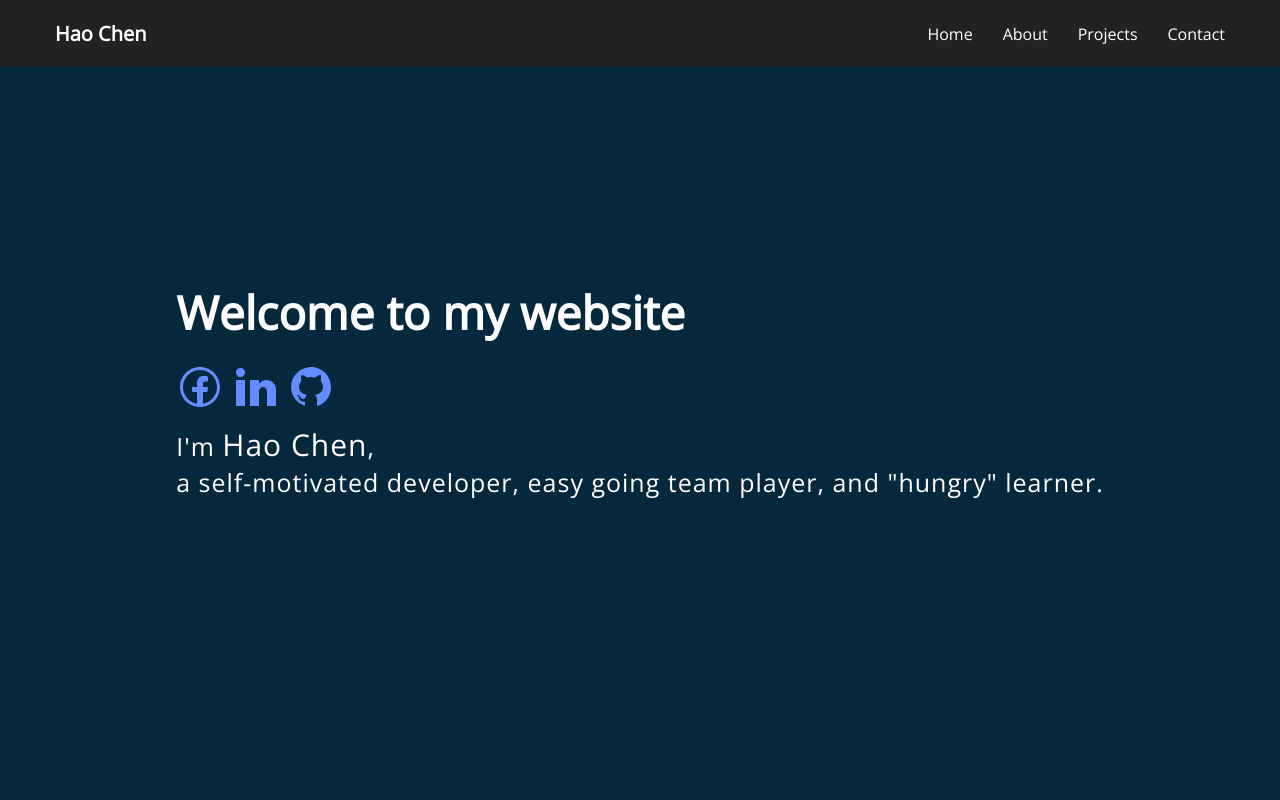
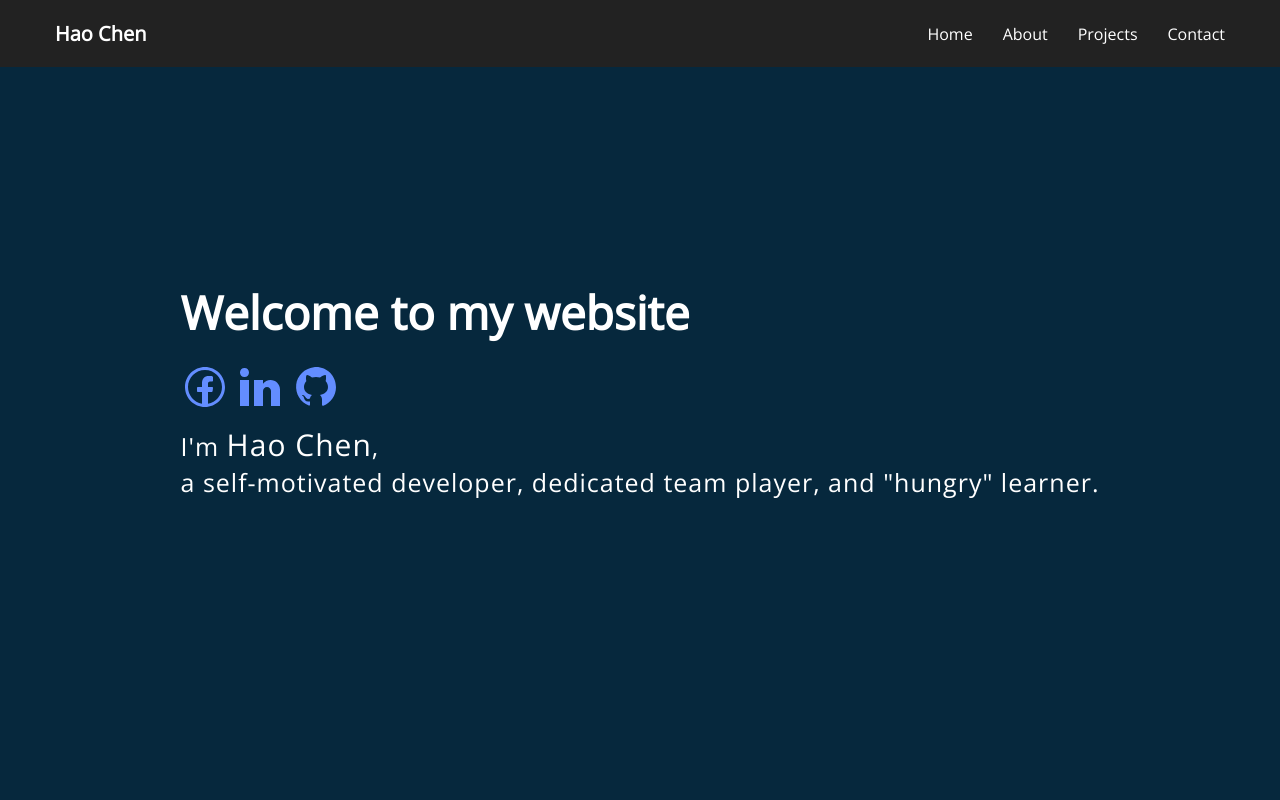
Before and after one commit to mmkrty/myprojects-portfolio-v1.0, a website: page index.html in a window 1280 px wide. Shown: the top 800 px of the page. Drawn offline with nearby package versions, Linux system fonts and the light colour scheme.

Commit message:
edit about text

```diff
--- a/index.html
+++ b/index.html
@@ -43,8 +43,7 @@
                 <p class="section-hero__text">I'm <span class="span-highglight-large"> Hao Chen</span>,
                     <br>
                     a self-motivated
-                    developer, easy
-                    going team player, and "hungry" learner.
+                    developer, dedicated team player, and "hungry" learner.
                 </p>
             </div>
         </section>
```
